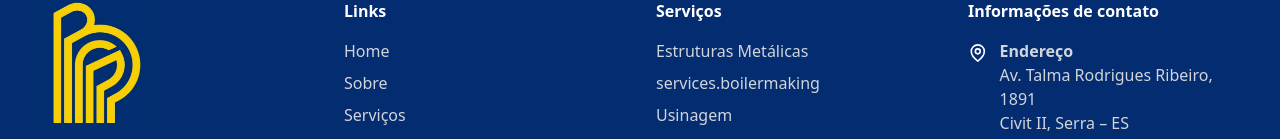
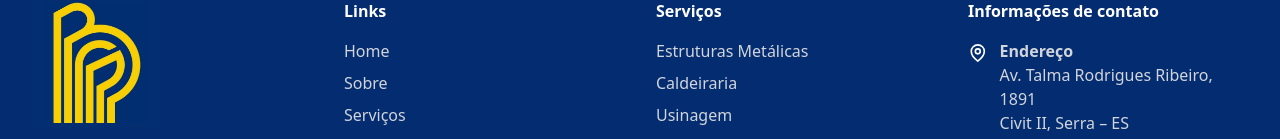
Before and after one commit to Morandi2707/BNG, a React (Vite) app: page / in a window 1280 px wide. Shown: the part 7517-7656 px from the top of the page. Built offline with nearby package versions, Linux system fonts and the light colour scheme.

Commit message:
services.boilermaking concertado

```diff
--- a/package.json
+++ b/package.json
@@ -17,7 +17,8 @@
     "lucide-react": "^0.344.0",
     "react": "^18.3.1",
     "react-dom": "^18.3.1",
-    "react-i18next": "^15.5.1"
+    "react-i18next": "^15.5.1",
+    "react-transition-group": "^4.4.5"
   },
   "devDependencies": {
     "@eslint/js": "^9.9.1",
--- a/src/contexts/LanguageContext.tsx
+++ b/src/contexts/LanguageContext.tsx
@@ -76,6 +76,7 @@ export const TRANSLATIONS: Translations = {
     zh: '为各行业制造和组装金属结构，提供定制化设计与高强度。'
   },
   'services.caldeiraria':       { pt: 'Caldeiraria',       en: 'Boilermaking',     zh: '锅炉制作' },
+  'services.boilermaking':       { pt: 'Caldeiraria',       en: 'Boilermaking',     zh: '锅炉制作' },
   'services.caldeiraria.desc':  {
     pt: 'Serviços de caldeiraria pesada e leve, incluindo fabricação de tanques, vasos de pressão, silos e outros equipamentos industriais.',
     en: 'Heavy and light boilermaking services, including manufacturing of tanks, pressure vessels, silos and other industrial equipment.',
```
Also changed, not shown: 1 other file (tests, documents, lock files or other folders).
